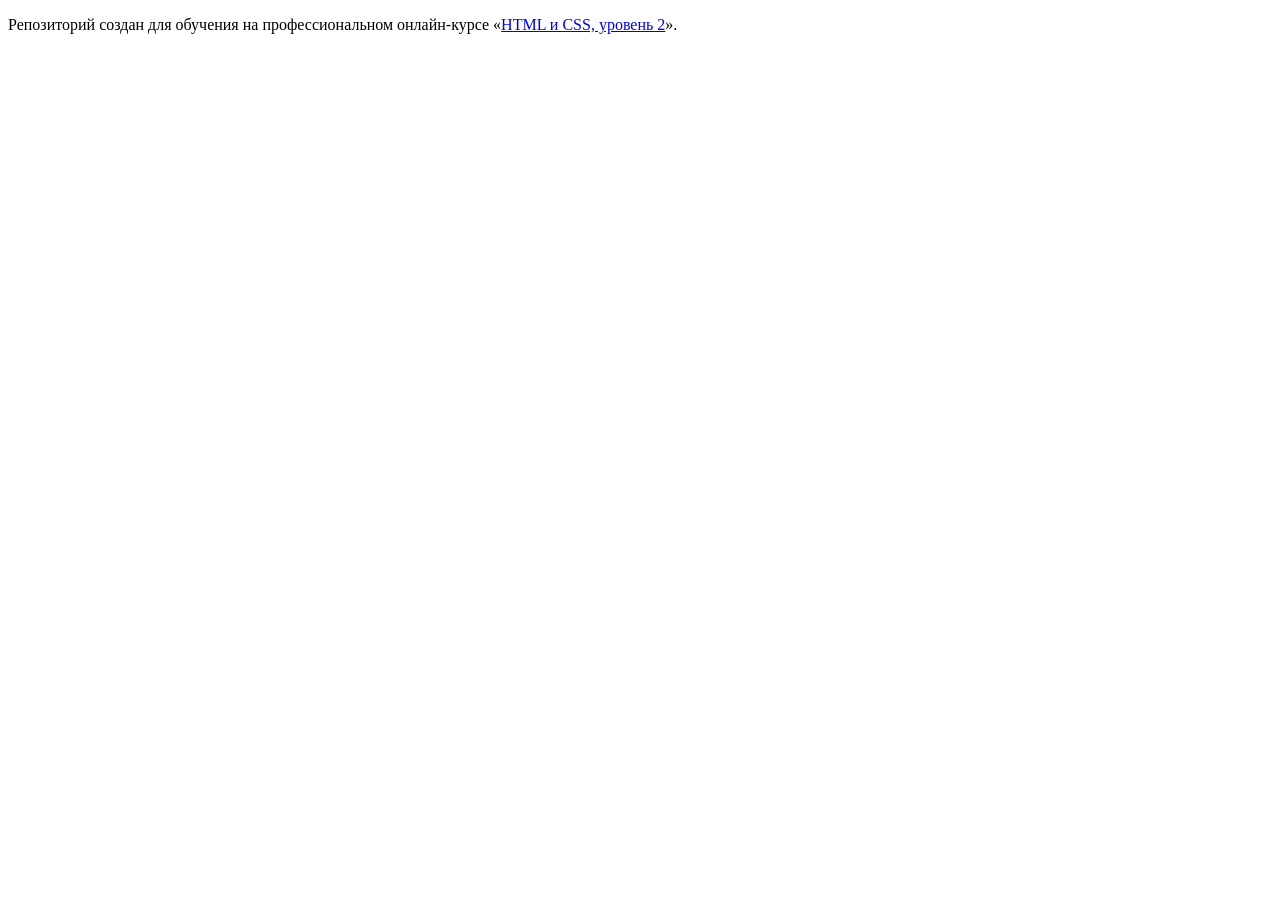
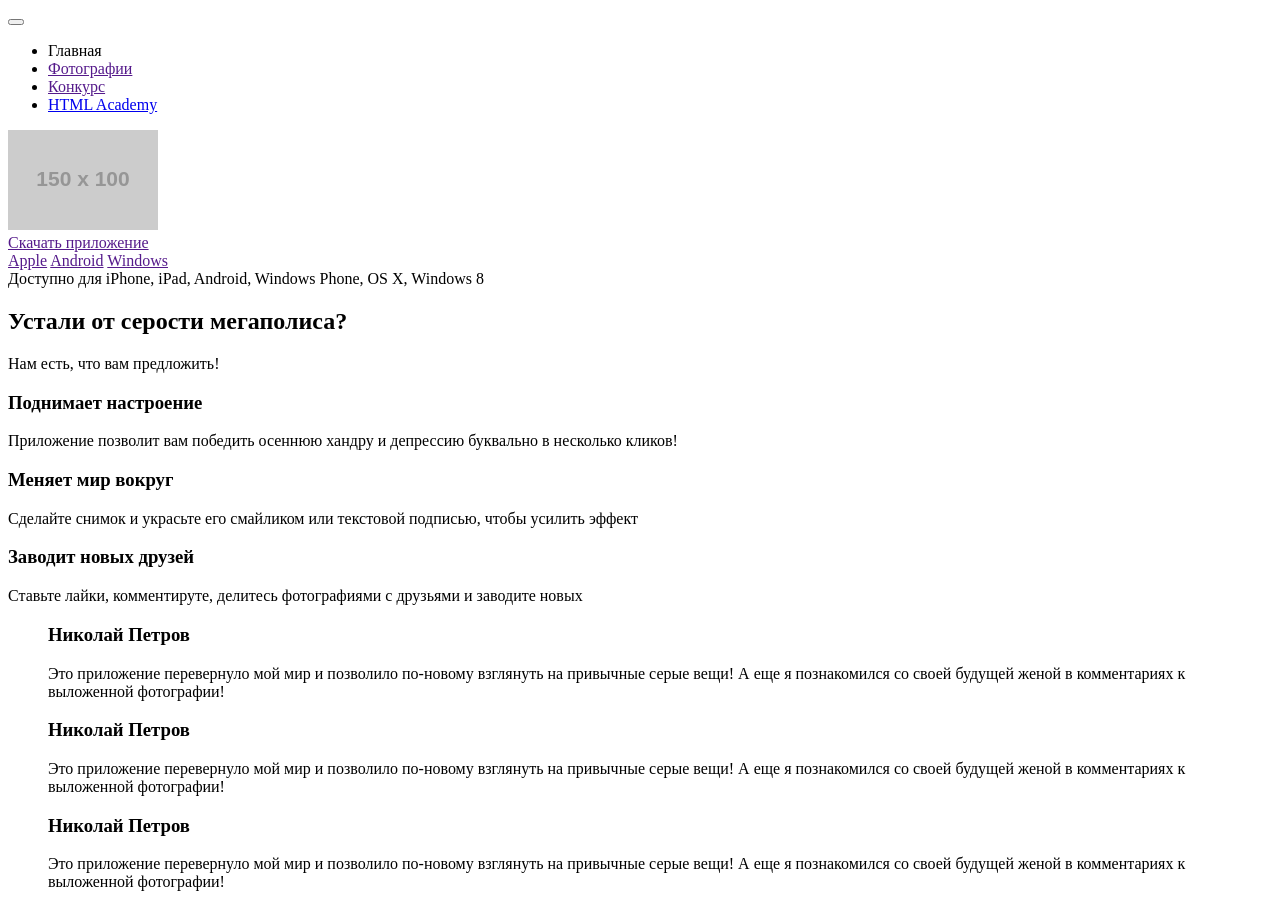
Before and after one commit to UlaLatush/823411-pink-16, a website: page source/index.html in a window 1280 px wide. Before the commit the page ends 800 px from the top, so only its background shows below. Drawn offline with Linux system fonts and the light colour scheme; placeholder pictures from the web are drawn by us.

Commit message:
Начало разметки

```diff
--- a/source/index.html
+++ b/source/index.html
@@ -3,10 +3,80 @@
   <head>
     <meta charset="utf-8">
     <title>HTML Academy: Пинк</title>
+
   </head>
   <body>
+    <header class="page-header">
+      <nav class="main-nav">
+        <button class="main-nav__toggle" type="button"><span></span></button>
+        <ul class="main-nav__list site--list">
+          <li class="site--list__item site--list__item--active"><a>Главная</a></li>
+          <li class="site--list__item"><a href="">Фотографии</a></li>
+          <li class="site--list__item"><a href="">Конкурс</a></li>
+          <li class="site--list__item"><a href="http://www.htmlacademy.ru">HTML Academy</a></li>
+        </ul>
+      </nav>
+      <a class="page-header__logo">
+        <img class="page-header__logo-image" src="http://placehold.it/150x100" alt="Изображение смартфона">
+      </a>
+    </header>
+    <main class="page-main">
+      <section class="downloads">
+        <a class="" href="" title="Скачать на iTunes">Скачать приложение</a>
+        <div class="downloads__type">
+          <a class="downloads__type  downloads__type--apple" href=""  title="Скачать для iPhone и iPad">Apple</a>
+          <a class="downloads__type  downloads__type--android" href=""  title="Скачать для Android">Android</a>
+          <a class="downloads__type  downloads__type--windows" href=""  title="Скачать для Windows Phone">Windows</a>
+        </div>
+      </section>
+      <div class="downloads__info">
+        Доступно для iPhone, iPad, Android, Windows Phone, OS X, Windows 8
+      </div>
+      <section class="offers">
+        <div class="offers__area">
+         <h2 class="offers__title">
+           Устали от серости мегаполиса?
+         </h2>
+          <p class="offers__caption">
+            Нам есть, что вам предложить!
+          </p>
+        </div>
+        <div class="offers__value">
+          <div class="offers__value--mood">
+            <h3 class="offers__subtitle">Поднимает настроение</h3>
+            <p class="offers__info">Приложение позволит вам победить осеннюю хандру и депрессию буквально в несколько кликов!</p>
+          </div>
+          <div class="offers__value--changes">
+            <h3 class="offers__subtitle">Меняет мир вокруг</h3>
+            <p class="offers__info">Сделайте снимок и украсьте его смайликом или текстовой подписью, чтобы усилить эффект</p>
+          </div>
+          <div class="offers__value--friends">
+            <h3 class="offers__subtitle">Заводит новых друзей</h3>
+            <p class="offers__info">Ставьте лайки, комментируте, делитесь фотографиями с друзьями и заводите новых</p>
+          </div>
+        </div>
+      </section>
+      <section class="reviews">
+        <blockquote class="">
+          <h3 class="reviews__username">Николай Петров</h3>
+          <p class="reviews__discription">Это приложение перевернуло мой мир и позволило по-новому взглянуть на привычные серые вещи!
+            А еще я познакомился со своей будущей женой в комментариях к выложенной фотографии!</p>
+        </blockquote>
+        <blockquote class="">
+          <h3 class="reviews__username">Николай Петров</h3>
+          <p class="reviews__discription">Это приложение перевернуло мой мир и позволило по-новому взглянуть на привычные серые вещи!
+            А еще я познакомился со своей будущей женой в комментариях к выложенной фотографии!</p>
+        </blockquote>
+        <blockquote class="">
+          <h3 class="reviews__username">Николай Петров</h3>
+          <p class="reviews__discription">Это приложение перевернуло мой мир и позволило по-новому взглянуть на привычные серые вещи!
+            А еще я познакомился со своей будущей женой в комментариях к выложенной фотографии!</p>
+        </blockquote>
+      </section>
+      <section class="options">
 
-    <p>Репозиторий создан для обучения на профессиональном онлайн‑курсе «<a href="https://htmlacademy.ru/intensive/adaptive">HTML и CSS, уровень 2</a>».</p>
+      </section>
+    </main>
 
   </body>
 </html>
```
